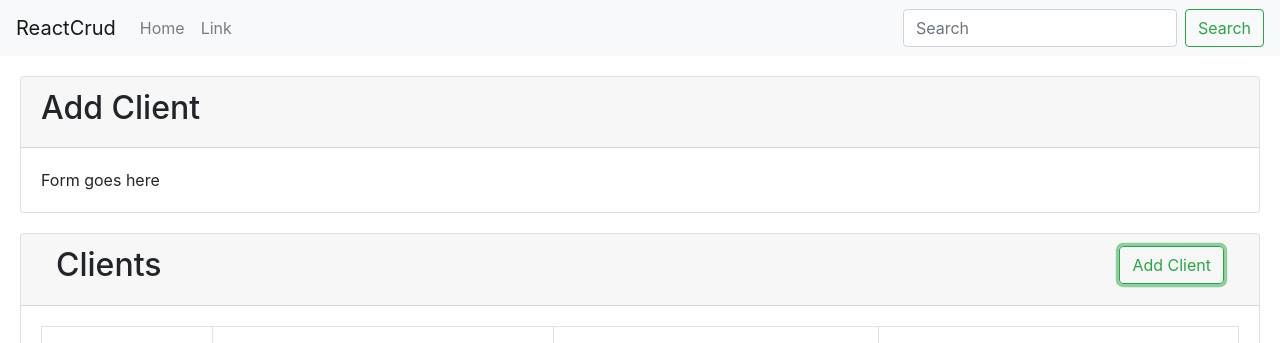
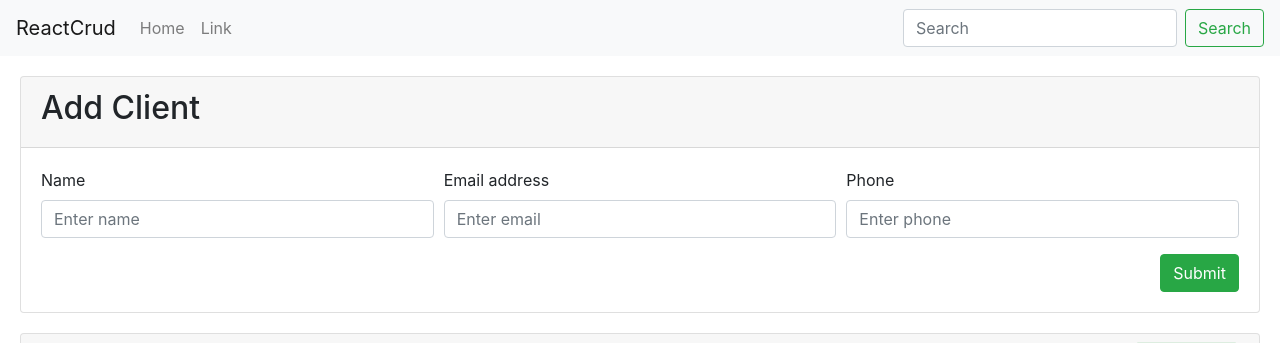
Before and after one commit to gsantoscomp/react-consumer, a React (Create React App) app: page / in a window 1280 px wide. Both pictures are taken after a click on the button "Add Client". Shown: the top 343 px of the page. Built offline with nearby package versions, Linux system fonts and the light colour scheme; no server answers.

Commit message:
Fields of client controller added

```diff
--- a/src/components/home/card-form/index.js
+++ b/src/components/home/card-form/index.js
@@ -1,5 +1,6 @@
 import React from 'react';
 import { Card, Collapse } from 'react-bootstrap';
+import FormHome from '../form';
 
 const CardFormHome = (props) => {
     return (
@@ -10,7 +11,7 @@ const CardFormHome = (props) => {
                 </Card.Header>
                 <Card.Body>
                     <Card.Text>
-                    Form goes here
+                        <FormHome />
                     </Card.Text>
                 </Card.Body>
             </Card>
--- a/src/components/home/card/index.js
+++ b/src/components/home/card/index.js
@@ -1,19 +1,17 @@
 import React from 'react';
-import { Card, Button, Row, Col, Container } from 'react-bootstrap';
+import { Card, Button, Row, Col } from 'react-bootstrap';
 import TableHome from '../table';
 
 const CardHome = (props) => {
     return (
         <Card className="some-margin">
             <Card.Header>
-                <Container fluid>
                     <Row>
                         <Col md={4}><h2>Clients</h2></Col>
                         <Col md={{ span: 4, offset: 4 }}>
                             <Button className="float-right" variant="outline-success" onClick={() => props.toogleClientForm()}>Add Client</Button>
                         </Col>
                     </Row>
-                </Container>
             </Card.Header>
             <Card.Body>
                 <TableHome clients={props.clients} />
--- /dev/null
+++ b/src/components/home/form/index.js
@@ -0,0 +1,38 @@
+import React from 'react';
+import { Form, Button, Col, Row } from 'react-bootstrap';
+
+const FormHome = (props) => {
+    return (
+        <Form>
+            <Form.Row>
+                <Col>
+                    <Form.Group controlId="formBasicEmail">
+                        <Form.Label>Name</Form.Label>
+                        <Form.Control type="text" placeholder="Enter name" />
+                    </Form.Group>
+                </Col>
+                <Col>
+                    <Form.Group controlId="formBasicEmail">
+                        <Form.Label>Email address</Form.Label>
+                        <Form.Control type="email" placeholder="Enter email" />
+                    </Form.Group>
+                </Col>
+                <Col>
+                    <Form.Group controlId="formBasicPassword">
+                        <Form.Label>Phone</Form.Label>
+                        <Form.Control type="text" placeholder="Enter phone" />
+                    </Form.Group>
+                </Col>
+            </Form.Row>
+            <Row>
+                <Col md={{ span: 8, offset: 4 }}>
+                    <Button className="float-right" variant="success" type="submit">
+                        Submit
+                    </Button>
+                </Col>
+            </Row>
+        </Form>
+    );
+}
+
+export default FormHome;
```
Also changed, not shown: src/components/home/card/index.css (deleted).
